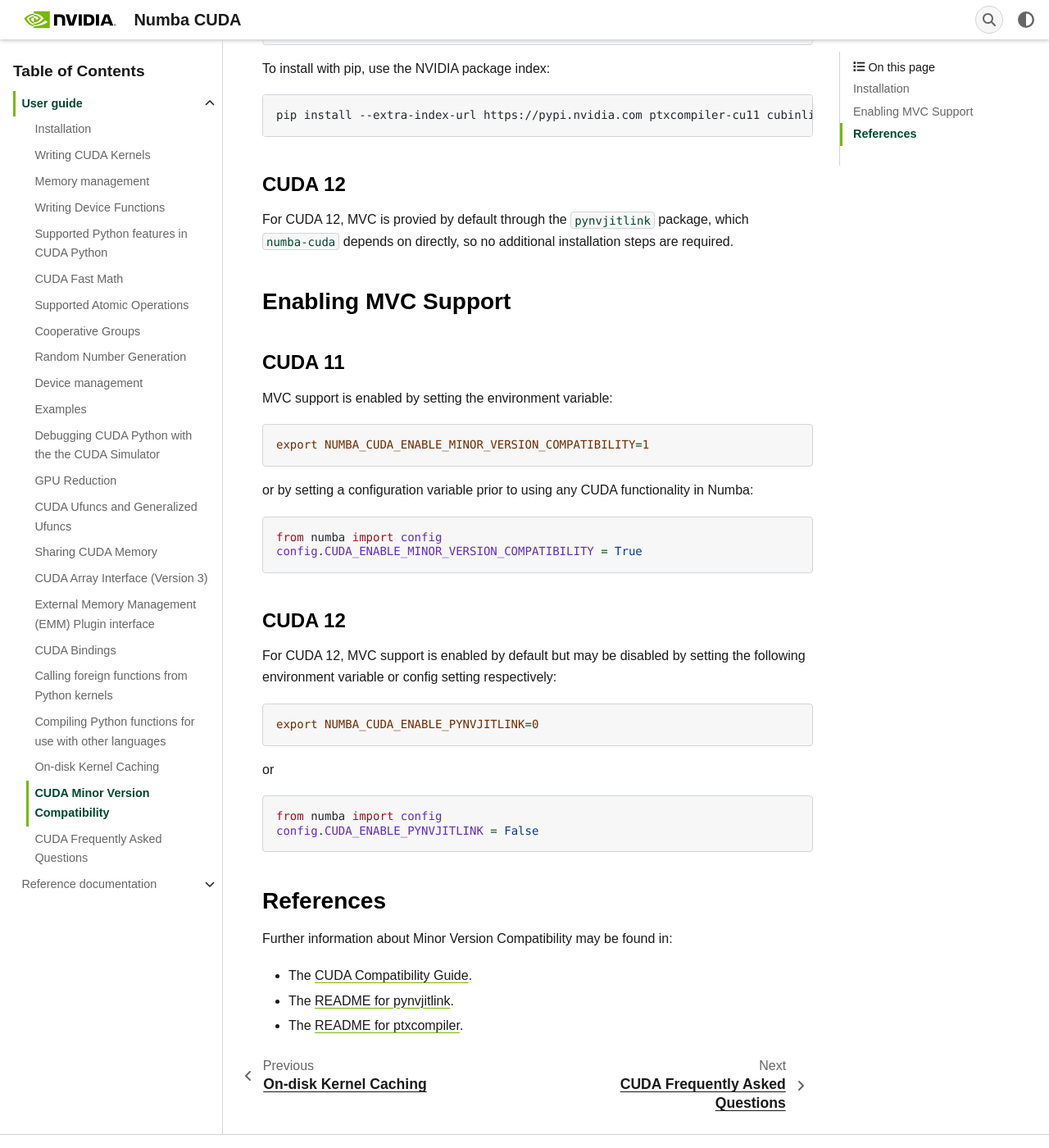
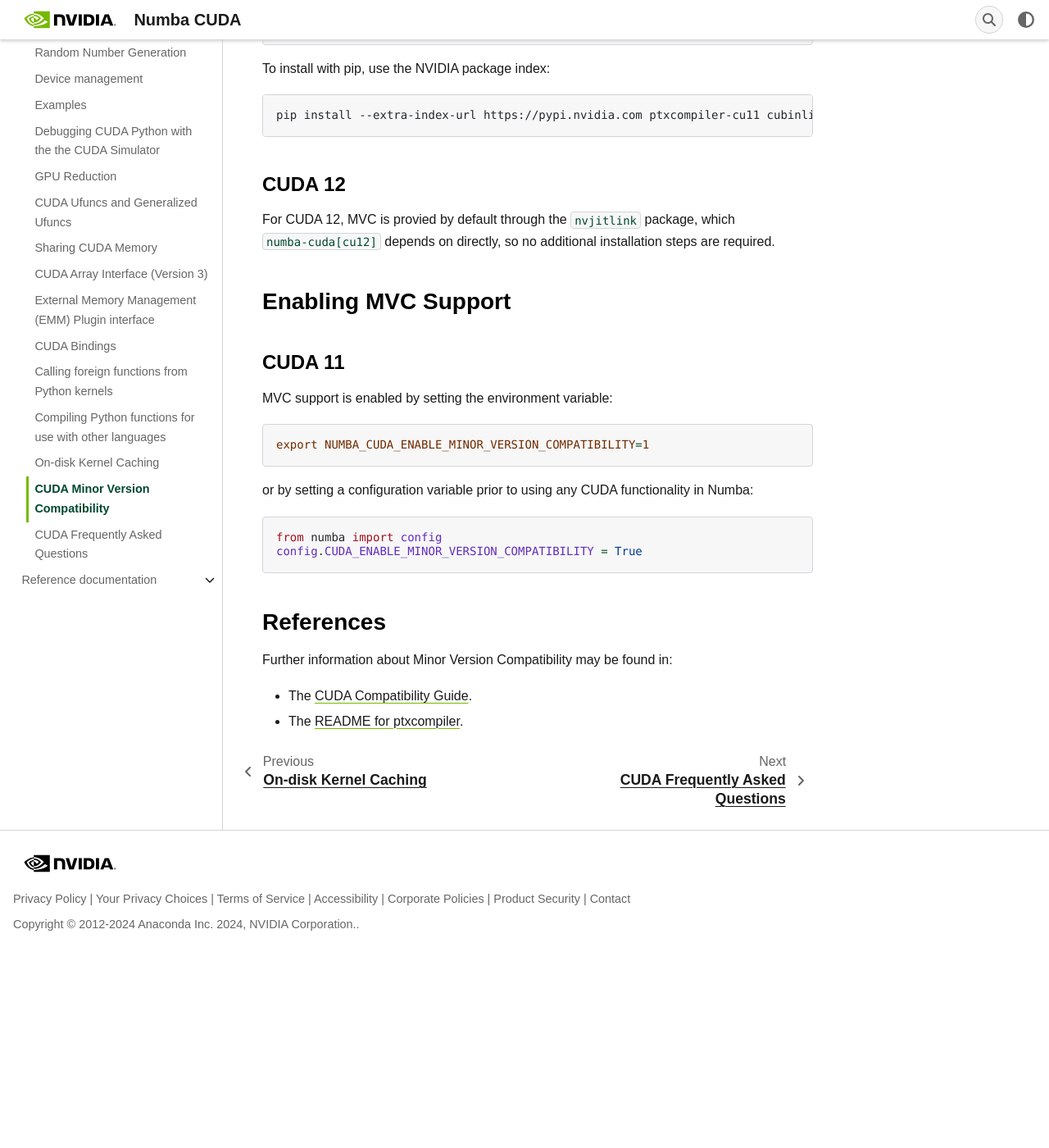
Before and after one commit to NVIDIA/numba-cuda, a Sphinx documentation site: the page built from docs/source/user/minor_version_compatibility.rst, in a window 1280 px wide and 1400 px high, scrolled down 750 px. Shown: the whole window at 82% size. Built offline with Sphinx 7.4.7, drawn with Linux system fonts in a browser that asks for light colours; some web fonts are replaced; after the commit the page ends 1906 px from its top, so only the background shows below that; some of the changed text lies outside the part shown.

Commit message:
Remove remaining references/dependencies on `pynvjitlink` (#357)
- Removes any straggling references to `pynvjitlink` from the codebase
and tests
- Clean up a place where we still depend on it for our wheel
- Fix logic that shouldn't warn if it happens to be present

```diff
--- a/docs/source/reference/envvars.rst
+++ b/docs/source/reference/envvars.rst
@@ -125,11 +125,6 @@
       ``cubinlinker`` and ``ptxcompiler`` packages to be installed. Provides minor
       version compatibility for driver versions less than 12.0.
 
-.. envvar:: NUMBA_CUDA_ENABLE_PYNVJITLINK
-
-   Use ``pynvjitlink`` for minor version compatibility. Requires the ``pynvjitlink``
-   package to be installed. Provides minor version compatibility for driver versions
-   greater than 12.0.
 
 .. envvar:: NUMBA_CUDA_NVRTC_EXTRA_SEARCH_PATHS
 
--- a/docs/source/user/minor_version_compatibility.rst
+++ b/docs/source/user/minor_version_compatibility.rst
@@ -10,8 +10,7 @@
 major version. For example, use of CUDA Toolkit 11.5 with CUDA driver 450 (CUDA
 version 11.0) is supported through MVC.
 
-Numba supports MVC for CUDA 12 on Linux using the external ``pynvjitlink``
-package.
+Numba supports MVC for CUDA 12 on Linux using the `nvjitlink` library.
 
 Numba supports MVC for CUDA 11 on Linux using the external ``cubinlinker`` and
 ``ptxcompiler`` packages, subject to the following limitations:
@@ -45,8 +44,8 @@
 CUDA 12
 ~~~~~~~
 
-For CUDA 12, MVC is provied by default through the ``pynvjitlink``  package,
-which ``numba-cuda`` depends on directly, so no additional installation
+For CUDA 12, MVC is provied by default through the ``nvjitlink``  package,
+which ``numba-cuda[cu12]`` depends on directly, so no additional installation
 steps are required.
 
 Enabling MVC Support
@@ -70,22 +69,6 @@
    config.CUDA_ENABLE_MINOR_VERSION_COMPATIBILITY = True
 
 
-CUDA 12
-~~~~~~~
-
-For CUDA 12, MVC support is enabled by default but may be disabled by setting the
-following environment variable or config setting respectively:
-
-.. code:: bash
-
-   export NUMBA_CUDA_ENABLE_PYNVJITLINK=0
-
-or
-
-.. code:: python
-
-   from numba import config
-   config.CUDA_ENABLE_PYNVJITLINK = False
 
 
 References
@@ -95,7 +78,5 @@
 
 - The `CUDA Compatibility Guide
   <https://docs.nvidia.com/deploy/cuda-compatibility/index.html>`_.
-- The `README for pynvjitlink
-  <https://github.com/rapidsai/pynvjitlink/blob/main/README.md>`_.
 - The `README for ptxcompiler
   <https://github.com/rapidsai/ptxcompiler/blob/main/README.md>`_.
--- a/pyproject.toml
+++ b/pyproject.toml
@@ -52,7 +52,6 @@
 test-cu12 = [
     "numba-cuda[test]",
     "nvidia-curand-cu12",
-    "pynvjitlink-cu12",
 ]
 dev = [
     "pre-commit",
```
Also changed, not shown: 7 other files.
